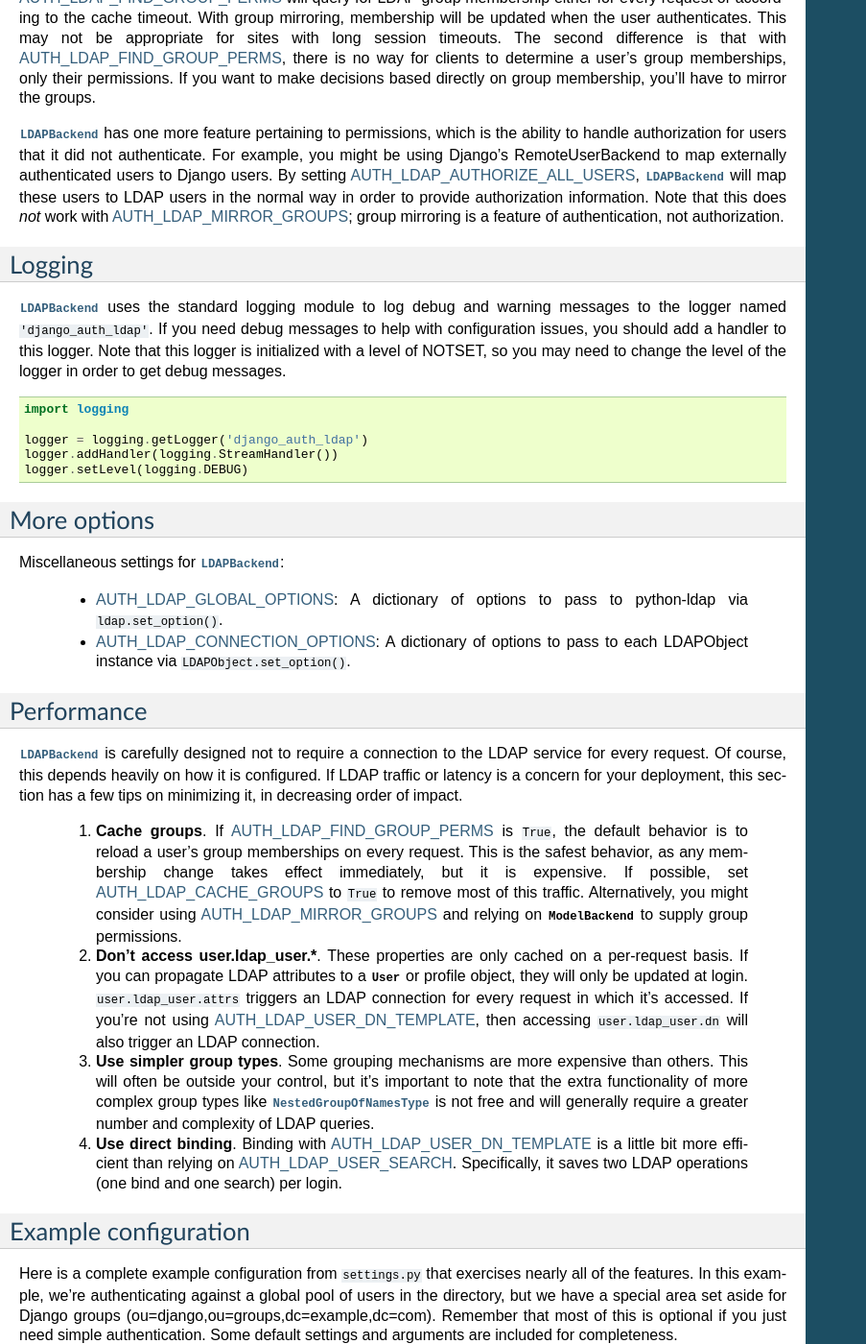
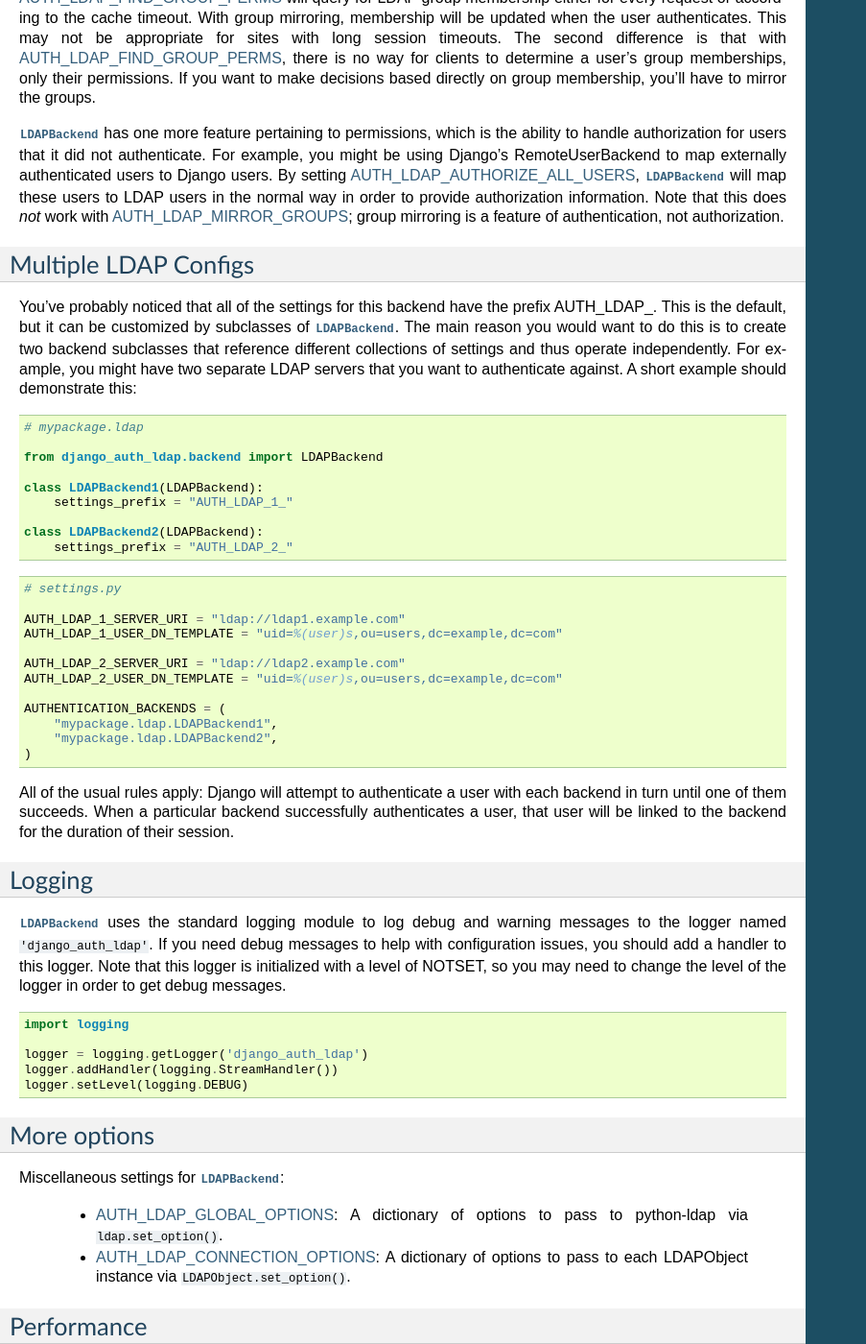
Before and after one commit to django-auth-ldap/django-auth-ldap, a Sphinx documentation site: the page built from docs/index.rst, in a window 1280 px wide and 1400 px high, scrolled down 4488 px. Shown: the whole window at 96% size, without its empty margins (0-903 px from the left). Built offline with Sphinx 7.4.7, drawn with Linux system fonts in a browser that asks for light colours; some of the changed text lies outside the part shown.

Commit message:
Support multiple LDAP configs with LDAPBackend.settings_prefix.

```diff
--- a/docs/index.rst
+++ b/docs/index.rst
@@ -322,6 +322,51 @@ to map externally authenticated users to Django users. By setting
 users in the normal way in order to provide authorization information. Note that
 this does *not* work with :ref:`AUTH_LDAP_MIRROR_GROUPS`; group mirroring is a
 feature of authentication, not authorization.
+
+
+Multiple LDAP Configs
+=====================
+
+You've probably noticed that all of the settings for this backend have the
+prefix AUTH_LDAP\_. This is the default, but it can be customized by subclasses
+of :class:`~django_auth_ldap.backend.LDAPBackend`. The main reason you would
+want to do this is to create two backend subclasses that reference different
+collections of settings and thus operate independently. For example, you might
+have two separate LDAP servers that you want to authenticate against. A short
+example should demonstrate this:
+
+.. code-block:: python
+
+    # mypackage.ldap
+
+    from django_auth_ldap.backend import LDAPBackend
+
+    class LDAPBackend1(LDAPBackend):
+        settings_prefix = "AUTH_LDAP_1_"
+
+    class LDAPBackend2(LDAPBackend):
+        settings_prefix = "AUTH_LDAP_2_"
+
+
+.. code-block:: python
+
+    # settings.py
+
+    AUTH_LDAP_1_SERVER_URI = "ldap://ldap1.example.com"
+    AUTH_LDAP_1_USER_DN_TEMPLATE = "uid=%(user)s,ou=users,dc=example,dc=com"
+
+    AUTH_LDAP_2_SERVER_URI = "ldap://ldap2.example.com"
+    AUTH_LDAP_2_USER_DN_TEMPLATE = "uid=%(user)s,ou=users,dc=example,dc=com"
+
+    AUTHENTICATION_BACKENDS = (
+        "mypackage.ldap.LDAPBackend1",
+        "mypackage.ldap.LDAPBackend2",
+    )
+
+All of the usual rules apply: Django will attempt to authenticate a user with
+each backend in turn until one of them succeeds. When a particular backend
+successfully authenticates a user, that user will be linked to the backend for
+the duration of their session.
 
 
 Logging
@@ -913,6 +958,13 @@ Backend
     :class:`~django_auth_ldap.backend.LDAPBackend` has one method that may be
     called directly and several that may be overridden in subclasses.
 
+    .. data:: settings_prefix
+
+        A prefix for all of our Django settings. By default, this is
+        ``"AUTH_LDAP_"``, but subclasses can override this. When different
+        subclasses use different prefixes, they can both be installed and
+        operate independently.
+
     .. method:: populate_user(username)
 
         Populates the Django user for the given LDAP username. This connects to
```
Also changed, not shown: 3 other files.
